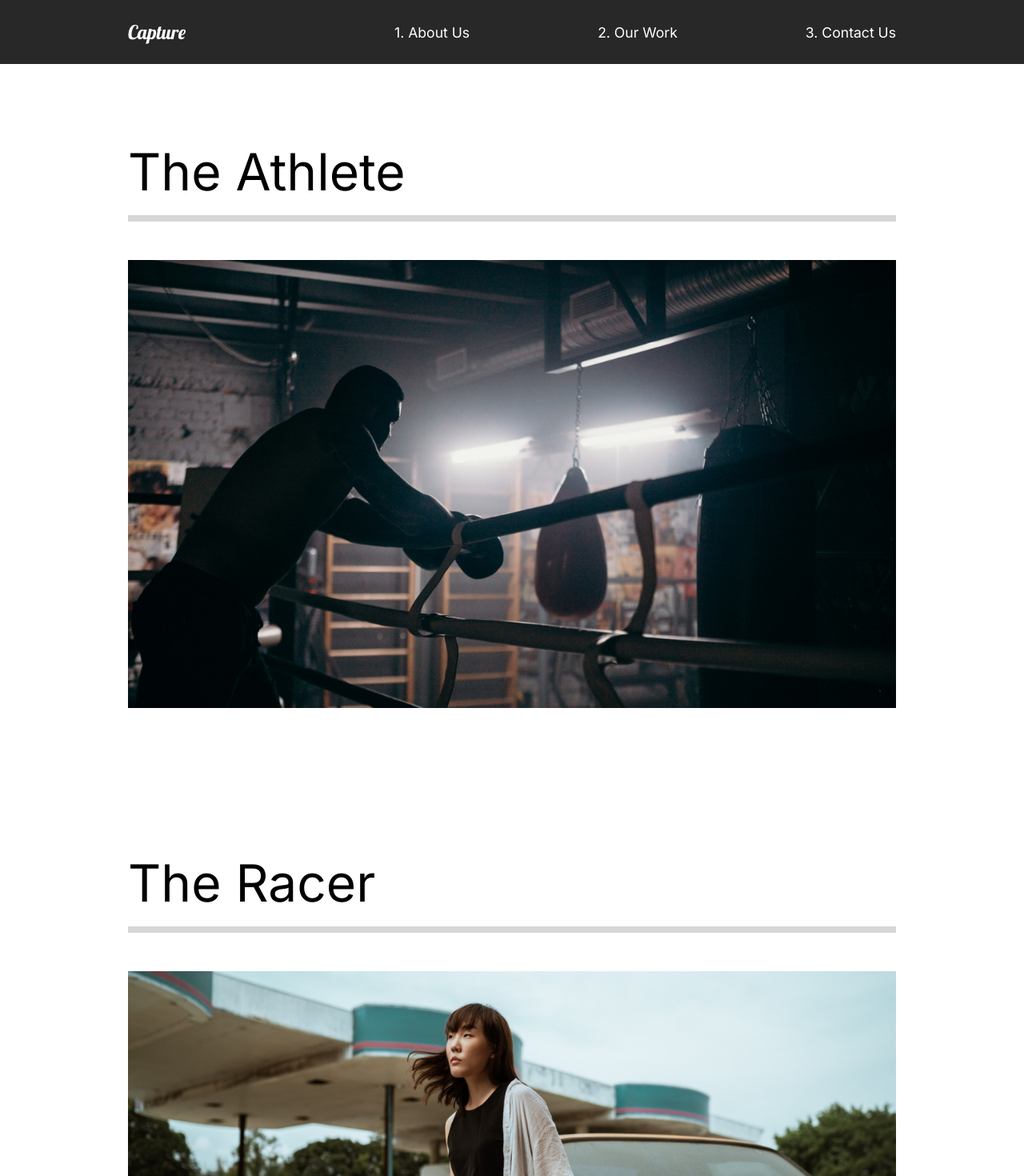
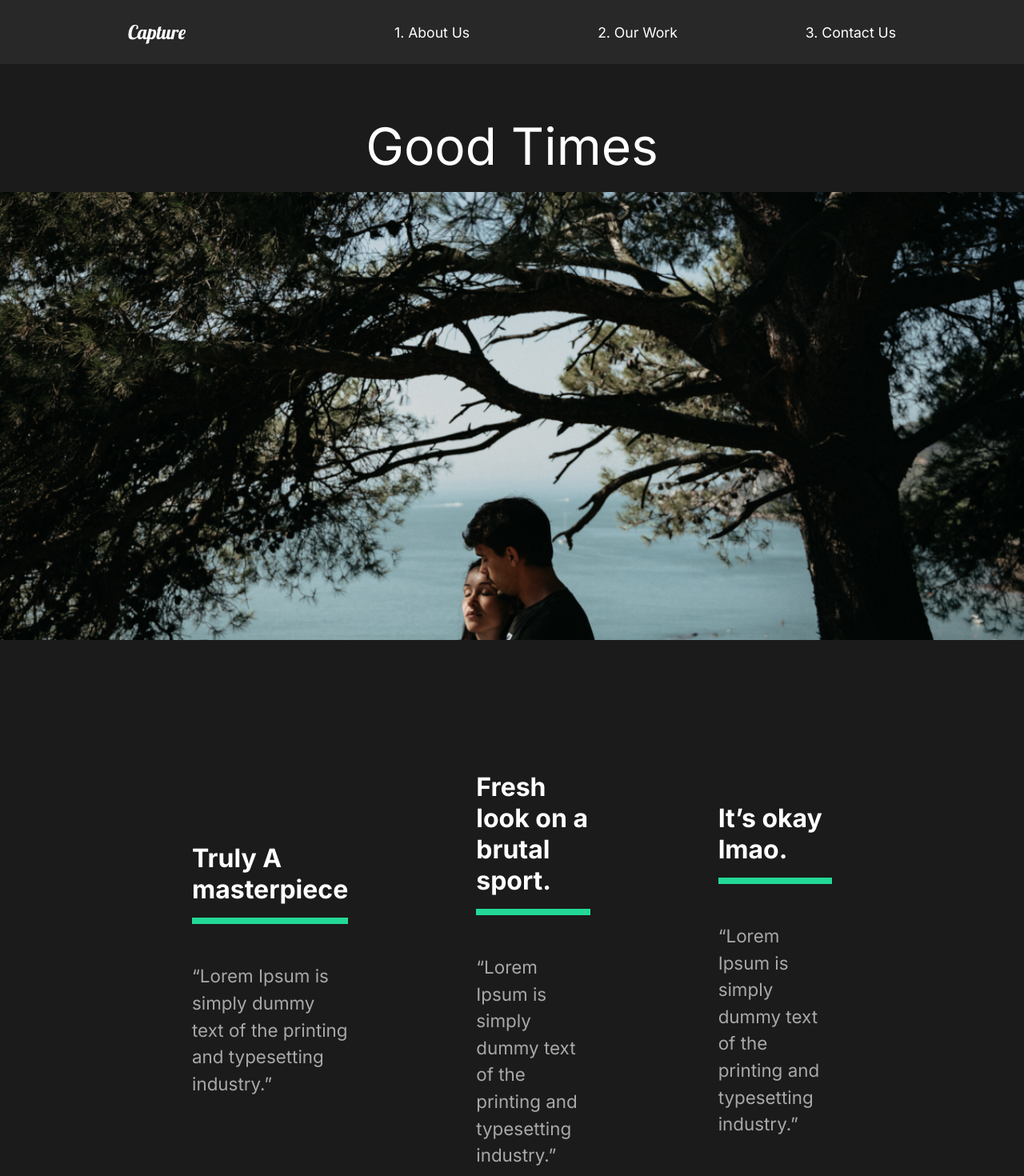
Before and after one commit to ChesterCabahug/shiny-react-portfolio, a React (Create React App) app: page /work/good-times in a window 1280 px wide. Shown: the top 1470 px of the page at 80% size. Built offline with nearby package versions, Linux system fonts and the light colour scheme.

Commit message:
11. Movie Details

```diff
--- a/src/App.jsx
+++ b/src/App.jsx
@@ -5,6 +5,7 @@
 import Nav from "./components/Nav";
 import ContactUs from "./pages/ContactUs";
 import OurWork from "./pages/OurWork";
+import MovieDetail from "./pages/MovieDetail"
 
 // router
 import { Switch, Route } from "react-router-dom";
@@ -18,8 +19,11 @@
         <Route path="/" exact>
           <AboutUs />
         </Route>
-        <Route path="/work">
+        <Route path="/work" exact>
           <OurWork />
+        </Route>
+        <Route path="/work/:id">
+            <MovieDetail/>
         </Route>
         <Route path="/contact">
           <ContactUs />
--- /dev/null
+++ b/src/movieState.js
@@ -0,0 +1,81 @@
+//Import Images
+import athlete from "./img/athlete-small.png";
+import goodtimes from "./img/goodtimes-small.png";
+import theracer from "./img/theracer-small.png";
+import athlete2 from "./img/athlete2.png";
+import goodtimes2 from "./img/good-times2.jpg";
+import theracer2 from "./img/the-racer2.jpg";
+
+export const MovieState = () => {
+  return [
+    {
+      title: "The Athlete",
+      mainImg: athlete,
+      secondaryImg: athlete2,
+      url: "/work/the-athlete",
+      awards: [
+        {
+          title: "Truly A masterpiece",
+          description:
+            "“Lorem Ipsum is simply dummy text of the printing and typesetting industry.”",
+        },
+        {
+          title: "Fresh look on a brutal sport.",
+          description:
+            "“Lorem Ipsum is simply dummy text of the printing and typesetting industry.”",
+        },
+        {
+          title: "It’s okay lmao.",
+          description:
+            "“Lorem Ipsum is simply dummy text of the printing and typesetting industry.”",
+        },
+      ],
+    },
+    {
+      title: "Good Times",
+      mainImg: goodtimes,
+      url: "/work/good-times",
+      secondaryImg: goodtimes2,
+      awards: [
+        {
+          title: "Truly A masterpiece",
+          description:
+            "“Lorem Ipsum is simply dummy text of the printing and typesetting industry.”",
+        },
+        {
+          title: "Fresh look on a brutal sport.",
+          description:
+            "“Lorem Ipsum is simply dummy text of the printing and typesetting industry.”",
+        },
+        {
+          title: "It’s okay lmao.",
+          description:
+            "“Lorem Ipsum is simply dummy text of the printing and typesetting industry.”",
+        },
+      ],
+    },
+    {
+      title: "The Racer",
+      mainImg: theracer,
+      url: "/work/the-racer",
+      secondaryImg: theracer2,
+      awards: [
+        {
+          title: "Truly A masterpiece",
+          description:
+            "“Lorem Ipsum is simply dummy text of the printing and typesetting industry.”",
+        },
+        {
+          title: "Fresh look on a brutal sport.",
+          description:
+            "“Lorem Ipsum is simply dummy text of the printing and typesetting industry.”",
+        },
+        {
+          title: "It’s okay lmao.",
+          description:
+            "“Lorem Ipsum is simply dummy text of the printing and typesetting industry.”",
+        },
+      ],
+    },
+  ];
+};
--- /dev/null
+++ b/src/pages/MovieDetail.jsx
@@ -0,0 +1,110 @@
+import { useState, useEffect } from "react";
+import styled from "styled-components";
+import { useHistory } from "react-router-dom";
+import { MovieState } from "../movieState";
+
+const MovieDetail = () => {
+  const history = useHistory();
+  const url = history.location.pathname;
+  const [movies, setMovies] = useState(MovieState);
+  const [movie, setMovie] = useState(null);
+
+  // useeffect
+  useEffect(() => {
+    const currrentMovie = movies.filter((stateMovie) => stateMovie.url === url);
+    setMovie(currrentMovie[0]);
+    console.log(movie);
+  }, [movies, url]);
+
+  return (
+    <>
+      {movie && (
+        <Details>
+          <HeadLine>
+            <h2>{movie.title}</h2>
+            <img src={movie.mainImg} alt="movie" />
+          </HeadLine>
+          <Awards>
+            {movie.awards.map((award) => (
+              <Award
+                title={award.title}
+                description={award.description}
+                key={award.title}
+              />
+            ))}
+          </Awards>
+          <ImageDisplay>
+            <img src={movie.secondaryImg} alt="movie" />
+          </ImageDisplay>
+        </Details>
+      )}
+    </>
+  );
+};
+
+const Details = styled.div`
+  color: white;
+`;
+
+const HeadLine = styled.div`
+  min-height: 90vh;
+  padding-top: 20vh;
+  position: relative;
+  h2 {
+    position: absolute;
+    top: 10%;
+    left: 50%;
+    transform: translate(-50%, -10%);
+  }
+  img {
+    width: 100%;
+    height: 70vh;
+    object-fit: cover;
+  }
+`;
+
+const Awards = styled.div`
+  min-height: 80vh;
+  display: flex;
+  margin: 5rem 10rem;
+  align-items: center;
+  justify-content: space-around;
+`;
+
+const AwardStyle = styled.div`
+  padding: 5rem;
+  h3 {
+    font-size: 2rem;
+  }
+  .line {
+    width: 100%;
+    background: #23d997;
+    height: 0.5rem;
+    margin: 1rem 0rem;
+  }
+  p {
+    padding: 2rem 0rem;
+  }
+`;
+
+const ImageDisplay = styled.div`
+  min-height: 50vh;
+  img {
+    width: 100%;
+    height: 100vh;
+    object-fit: cover;
+  }
+`;
+
+// Award component
+const Award = ({ title, description }) => {
+  return (
+    <AwardStyle>
+      <h3>{title}</h3>
+      <div className="line"></div>
+      <p className="description">{description}</p>
+    </AwardStyle>
+  );
+};
+
+export default MovieDetail;
--- a/src/pages/OurWork.jsx
+++ b/src/pages/OurWork.jsx
@@ -12,21 +12,21 @@
         <Movie>
             <h2>The Athlete</h2>
             <div className="line"></div>
-            <Link>
+            <Link to="work/the-athlete">
                 <img src={athlete} alt="athlete"/>
             </Link>
         </Movie>
         <Movie>
             <h2>The Racer</h2>
             <div className="line"></div>
-            <Link>
+            <Link to="work/the-racer">
                 <img src={theracer} alt="racer"/>
             </Link>
         </Movie>
         <Movie>
             <h2>Good Times</h2>
             <div className="line"></div>
-            <Link>
+            <Link to="work/good-times">
                 <img src={goodtimes} alt="good times"/>
             </Link>
         </Movie>
```
Also changed, not shown: 1 other file (tests, documents, lock files or other folders).
